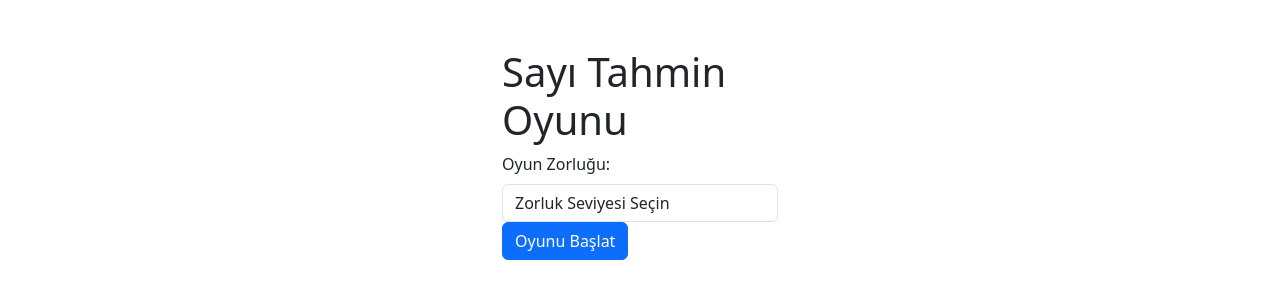
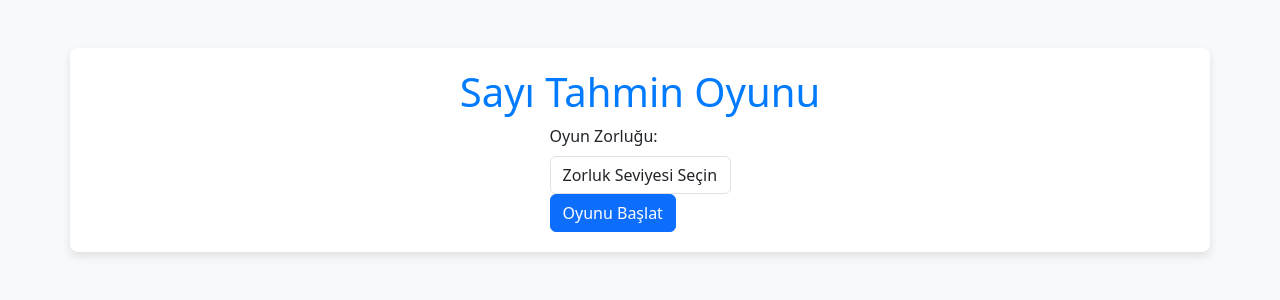
Before and after one commit to feyzaozcini/1030510164_BS435_WebProgramlama, a React (Create React App) app in the folder my-game/: page / in a window 1280 px wide. Shown: the top 300 px of the page. Built offline with nearby package versions, Linux system fonts and the light colour scheme.

Commit message:
CSS Eklemeleri

```diff
--- a/my-game/src/App.css
+++ b/my-game/src/App.css
@@ -1,16 +1,54 @@
-.App {
-    text-align: center;
+body {
+    background-color: #f8f9fa;
 }
 
 .container {
-    max-width: 600px;
-    margin-top: 50px;
+    background-color: #ffffff;
+    border-radius: 8px;
+    padding: 20px;
+    box-shadow: 0 4px 8px rgba(0, 0, 0, 0.1);
+}
+
+h1 {
+    text-align: center;
+    color: #007bff;
 }
 
 .form-group {
-    margin-bottom: 15px;
+    margin-bottom: 20px;
 }
 
 .btn {
     margin-right: 10px;
 }
+
+/* Oyun alanı stilleri */
+.game-container {
+    display: flex;
+    flex-direction: column;
+    align-items: center;
+}
+
+.guess-input {
+    width: 150px;
+    margin-right: 10px;
+}
+
+.attempts-left {
+    margin-top: 10px;
+    font-weight: bold;
+}
+
+.score {
+    margin-top: 10px;
+}
+
+.message {
+    margin-top: 20px;
+    font-weight: bold;
+    color: #dc3545;
+}
+
+.start-btn {
+    margin-top: 20px;
+}
--- a/my-game/src/App.js
+++ b/my-game/src/App.js
@@ -113,9 +113,9 @@ function App() {
     };
 
     return (
-        <Container className="mt-5">
+        <Container className="mt-5 container">
             <Row>
-                <Col md={{ span: 6, offset: 3 }}>
+                <Col md={{ span: 6, offset: 3 }} className={"game-container"}>
                     <h1>Sayı Tahmin Oyunu</h1>
                     <Form>
                         <Form.Group controlId="formDifficulty">
@@ -170,14 +170,14 @@ function App() {
                                     Yeniden Başlat
                                 </Button>
 
-                                <p>{message}</p>
+                                <p className={"message"}>{message}</p>
                                 <p>Kalan Deneme Hakkı: {attemptsLeft}</p>
                                 <p>Toplam Puan: {score}</p>
                             </div>
                         )}
 
                         {!gameStarted && (
-                            <Button variant="primary" onClick={handleStartGame}>
+                            <Button variant="primary" onClick={handleStartGame} className={"btn"}>
                                 Oyunu Başlat
                             </Button>
                         )}
```
